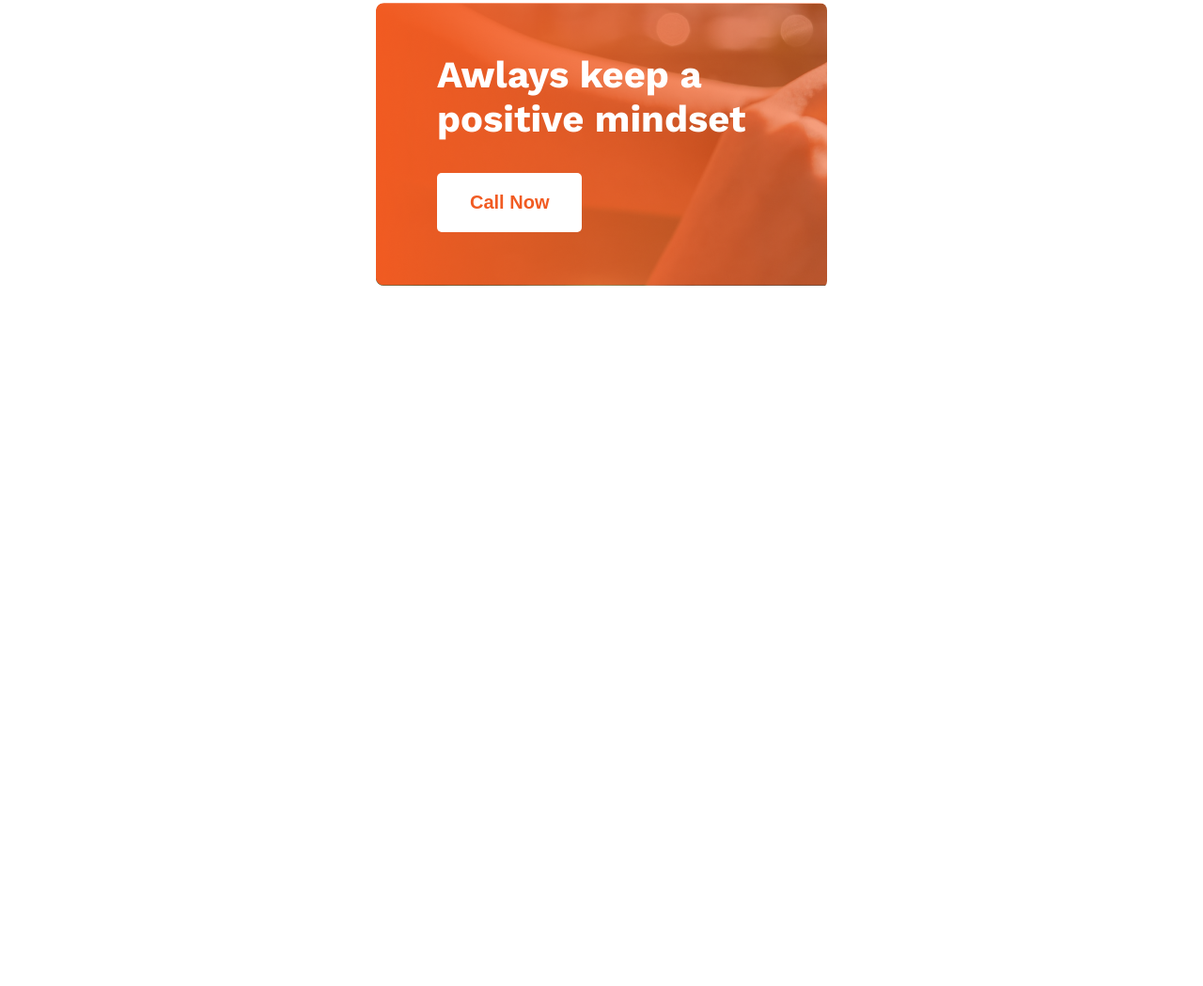
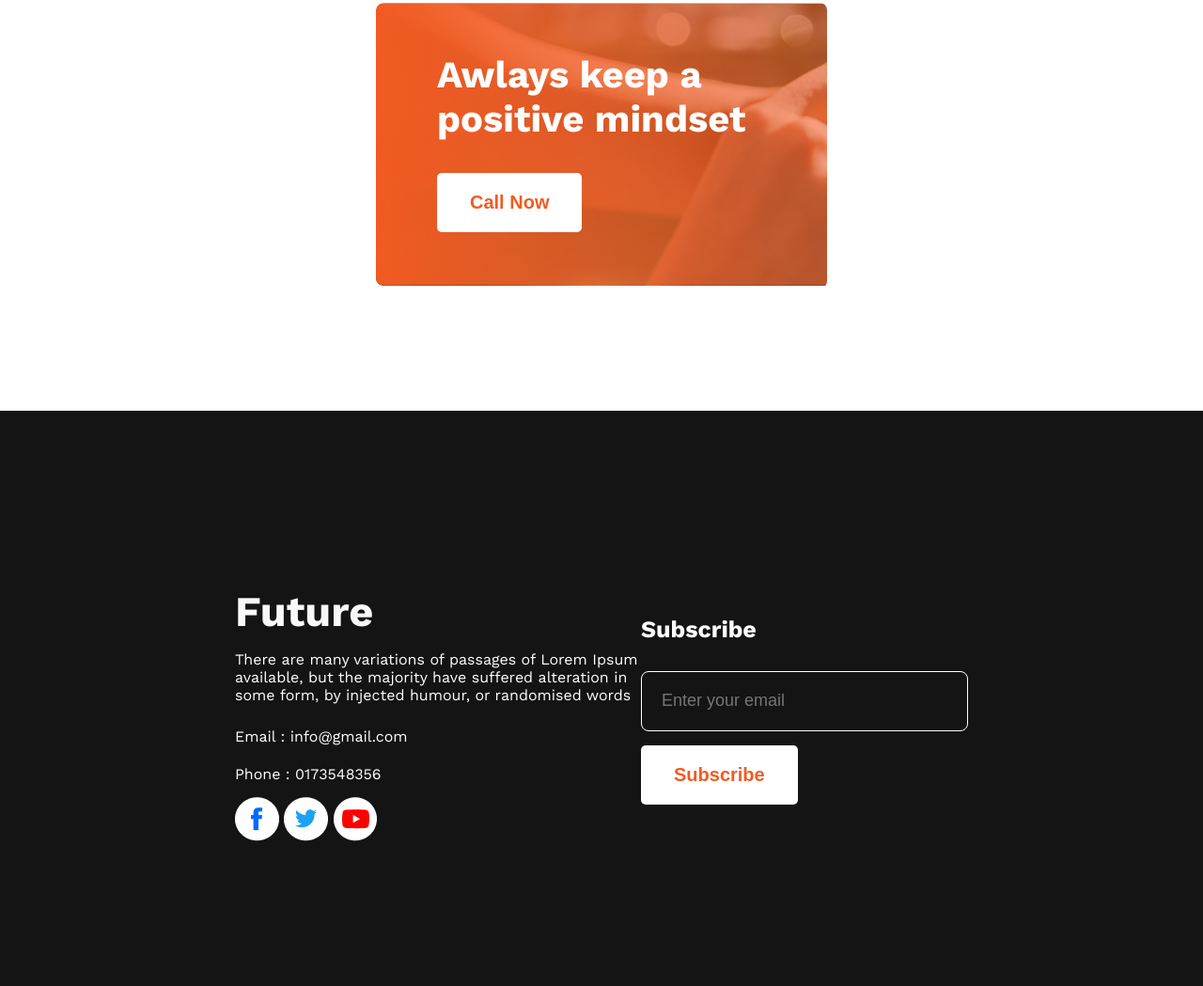
Before and after one commit to juixer/new-year-new-me, a plain HTML site: page index.html in a window 1280 px wide. Shown: the part 2850-3899 px from the top of the page at 94% size. Before the commit the page ends 3287 px from the top, so only its background shows below. Drawn offline with nearby package versions, Linux system fonts and the light colour scheme.

Commit message:
footer added

```diff
--- a/index.html
+++ b/index.html
@@ -85,7 +85,38 @@
         </section>
     </main>
     <footer>
-
+        <div class="info_div">
+            <div class="info_box">
+                <h2>
+                    Future
+                </h2>
+                <p class="info_description">
+                    There are many variations of passages of Lorem Ipsum available, but the majority have suffered alteration in some form, by injected humour, or randomised words
+                </p>
+                <h4>Email : info@gmail.com</h4>
+                <h4>
+                    Phone : 0173548356
+                </h4>
+                <a href="">
+                    <img src="./images/icons/fb.png" alt="">
+                </a>
+                <a href="">
+                    <img src="./images/icons/twitter.png" alt="">
+                </a>
+                <a href="">
+                    <img src="./images/icons/youtube.png" alt="">
+                </a>
+            </div>
+            <div class="info_box">
+                <h3>
+                    Subscribe
+                </h3>
+                <form action="">
+                    <input type="email" placeholder="Enter your email"> <br>
+                    <input type="submit" value="Subscribe" class="btn_white">
+                </form>
+            </div>
+        </div>
     </footer>
 </body>
 </html>
--- a/style.css
+++ b/style.css
@@ -126,3 +126,53 @@ body{
     border: none ;
 }
 /* footer */
+footer{
+    background:  #151414;
+}
+.info_div{
+    display: flex;
+    justify-content: space-between;
+    align-items: center;
+    padding: 150px 250px;
+}
+.info_box h2{
+    color: #F8F8F8;
+    font-size: 45px;
+    font-weight: 700;
+    margin-bottom: 0;
+}
+.info_description{
+    color: #FFF;
+    font-size: 16px;
+    font-weight: 400;
+    margin-bottom: 25px;
+    margin-top: 15px;
+    max-width: 480px;
+}
+.info_box h4{
+    color: #FFF;
+    font-size: 16px;
+    font-weight: 400;
+    margin-bottom: 15px;
+}
+.info_box a{
+    text-decoration: none;
+    margin-top: 30px;
+}
+.info_box h3{
+    color: #FFF;
+    font-size: 25px;
+    font-weight: 600;
+    margin-bottom: 0;
+}
+.info_box input[type=email]{
+    border-radius: 8px;
+    background:#151414;
+    border: 1px solid #FFF;
+    width: 325px;
+    height: 20px;
+    padding: 21px 0 21px 21px;
+    font-size: 18px;
+    margin-bottom: 15px;
+    margin-top: 30px;
+}
```
